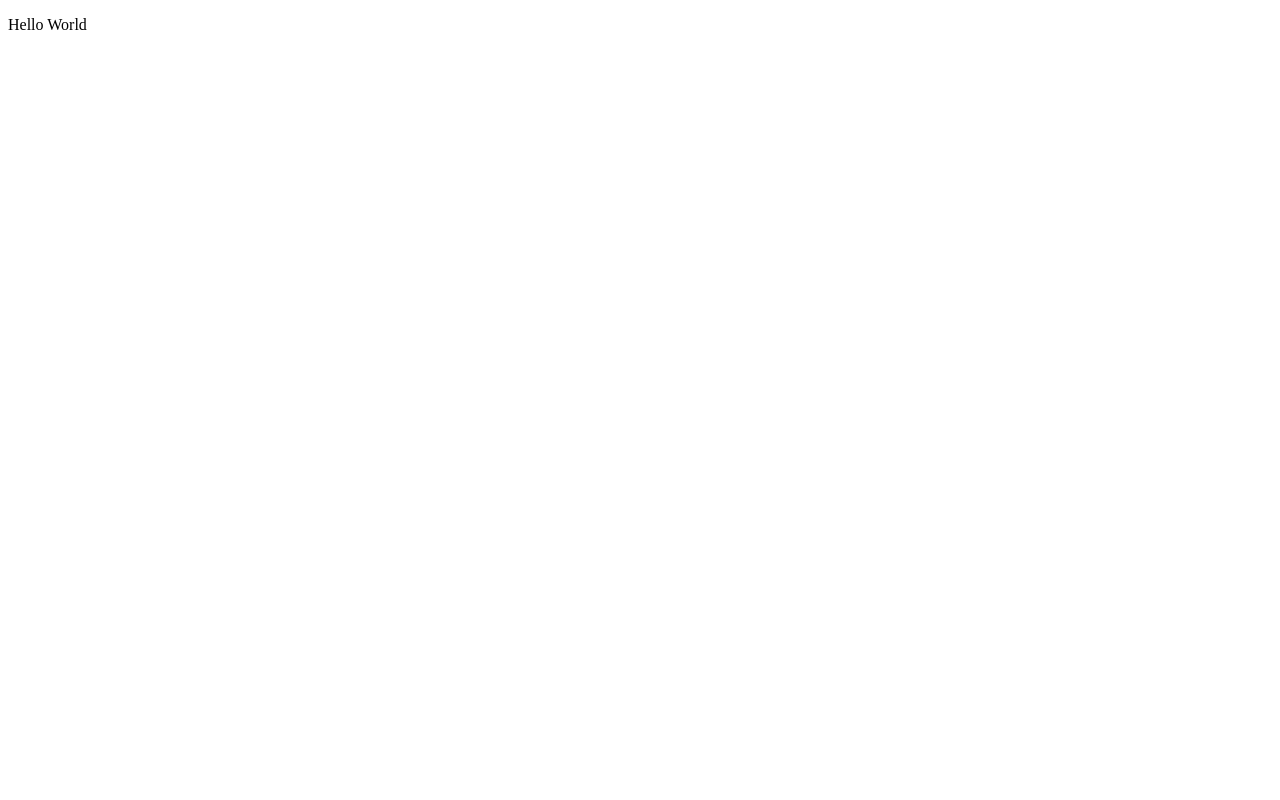
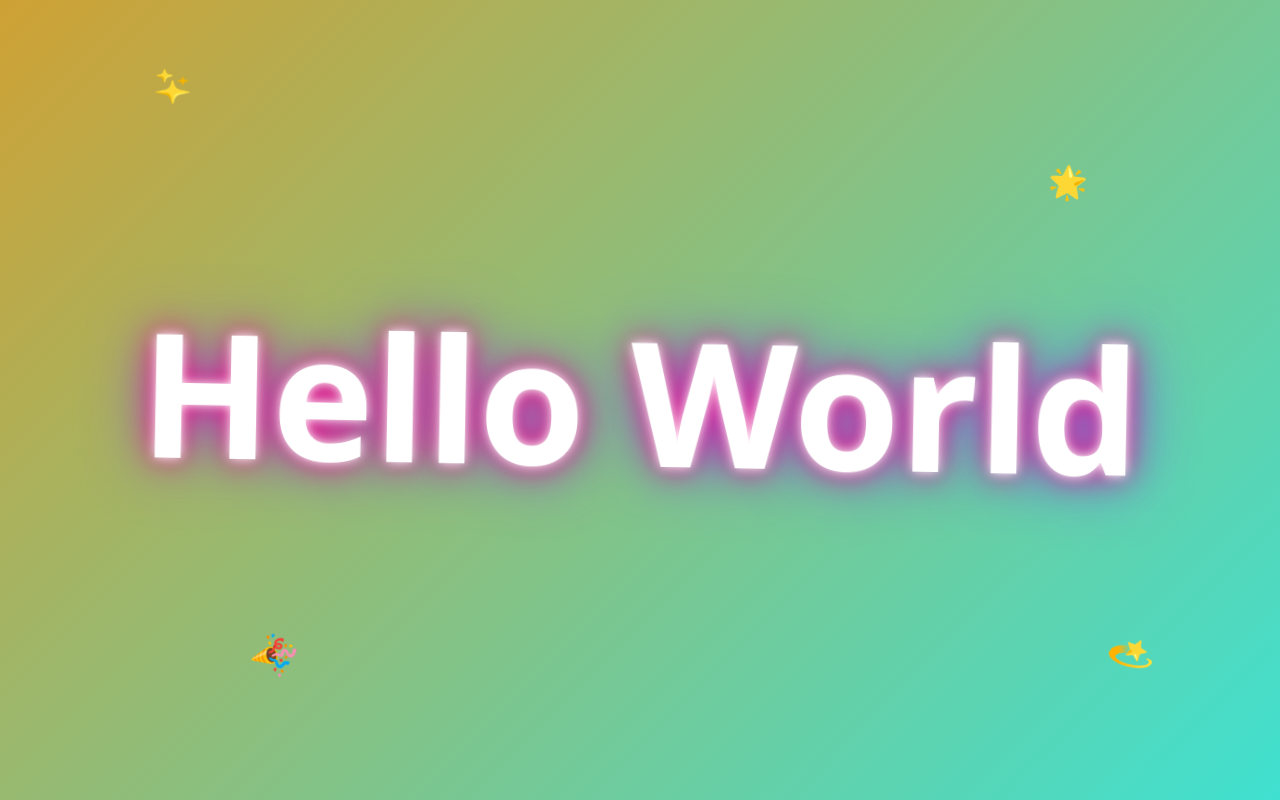
Before and after one commit to yto/vc-git-test, a plain HTML site: page public/index.html in a window 1280 px wide. Drawn offline with Linux system fonts and the light colour scheme.

Commit message:
index.html を派手にする
Co-Authored-By: Claude Sonnet 5.5 <noreply@anthropic.com>

```diff
--- a/public/index.html
+++ b/public/index.html
@@ -2,9 +2,47 @@
 <html lang="ja">
 <head>
   <meta charset="UTF-8">
+  <meta name="viewport" content="width=device-width, initial-scale=1">
   <title>Hello World</title>
+  <style>
+    html, body { height: 100%; margin: 0; }
+    body {
+      display: flex;
+      align-items: center;
+      justify-content: center;
+      background: linear-gradient(135deg, #ff0080, #ff8c00, #40e0d0, #7b2ff7);
+      background-size: 400% 400%;
+      animation: bg 8s ease infinite;
+      overflow: hidden;
+      font-family: system-ui, sans-serif;
+    }
+    h1 {
+      margin: 0;
+      font-size: clamp(3rem, 14vw, 10rem);
+      font-weight: 900;
+      color: #fff;
+      text-shadow: 0 0 10px #fff, 0 0 30px #ff0080, 0 0 60px #7b2ff7;
+      animation: pulse 1.5s ease-in-out infinite;
+    }
+    .star {
+      position: absolute;
+      font-size: 2rem;
+      animation: float 4s ease-in-out infinite;
+    }
+    .star:nth-of-type(1) { top: 10%; left: 12%; }
+    .star:nth-of-type(2) { top: 20%; right: 15%; animation-delay: .8s; }
+    .star:nth-of-type(3) { bottom: 15%; left: 20%; animation-delay: 1.6s; }
+    .star:nth-of-type(4) { bottom: 12%; right: 10%; animation-delay: 2.4s; }
+    @keyframes bg { 0%, 100% { background-position: 0% 50%; } 50% { background-position: 100% 50%; } }
+    @keyframes pulse { 0%, 100% { transform: scale(1) rotate(-2deg); } 50% { transform: scale(1.1) rotate(2deg); } }
+    @keyframes float { 0%, 100% { transform: translateY(0) rotate(0); } 50% { transform: translateY(-30px) rotate(180deg); } }
+  </style>
 </head>
 <body>
-  <p>Hello World</p>
+  <span class="star">✨</span>
+  <span class="star">🌟</span>
+  <span class="star">🎉</span>
+  <span class="star">💫</span>
+  <h1>Hello World</h1>
 </body>
 </html>
```
